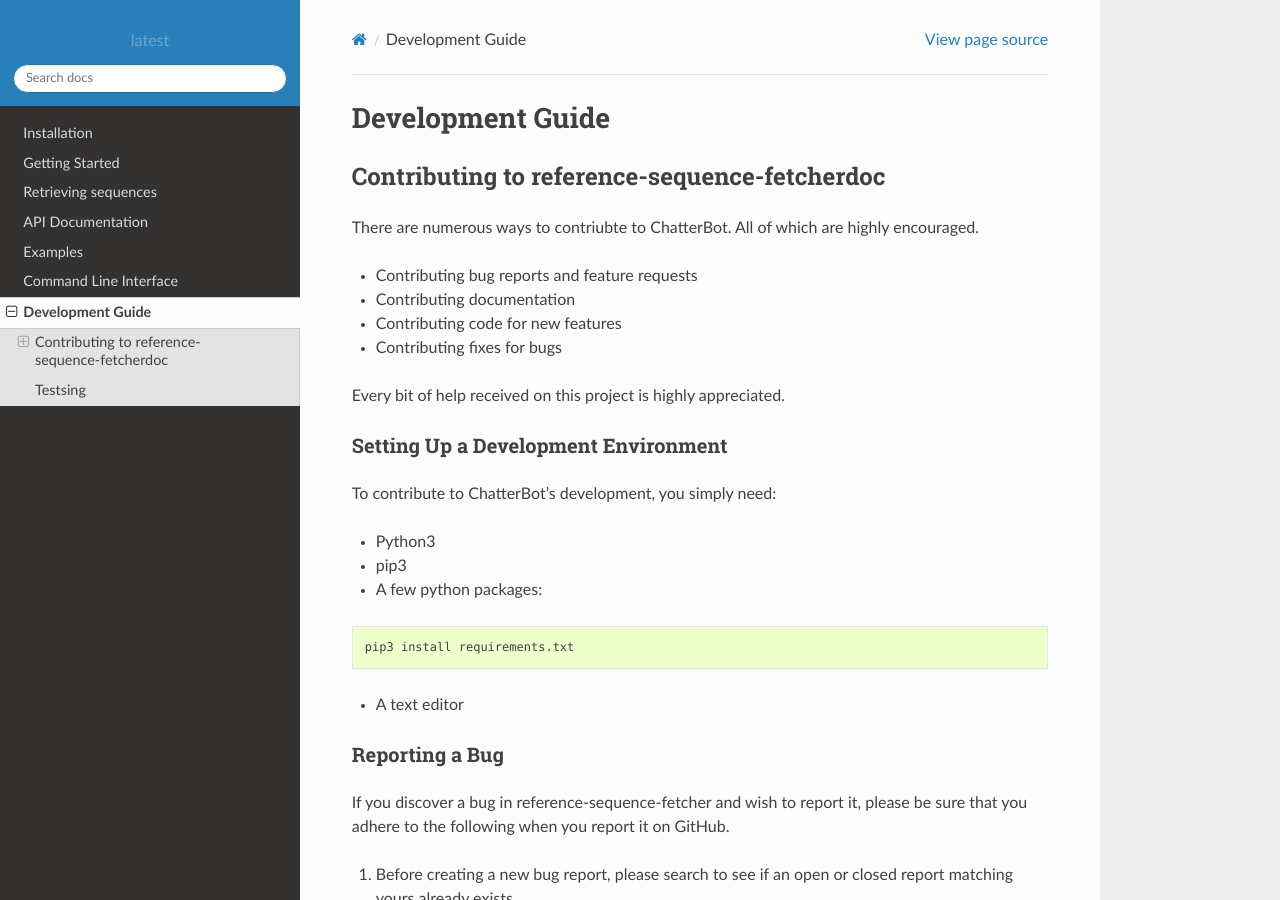
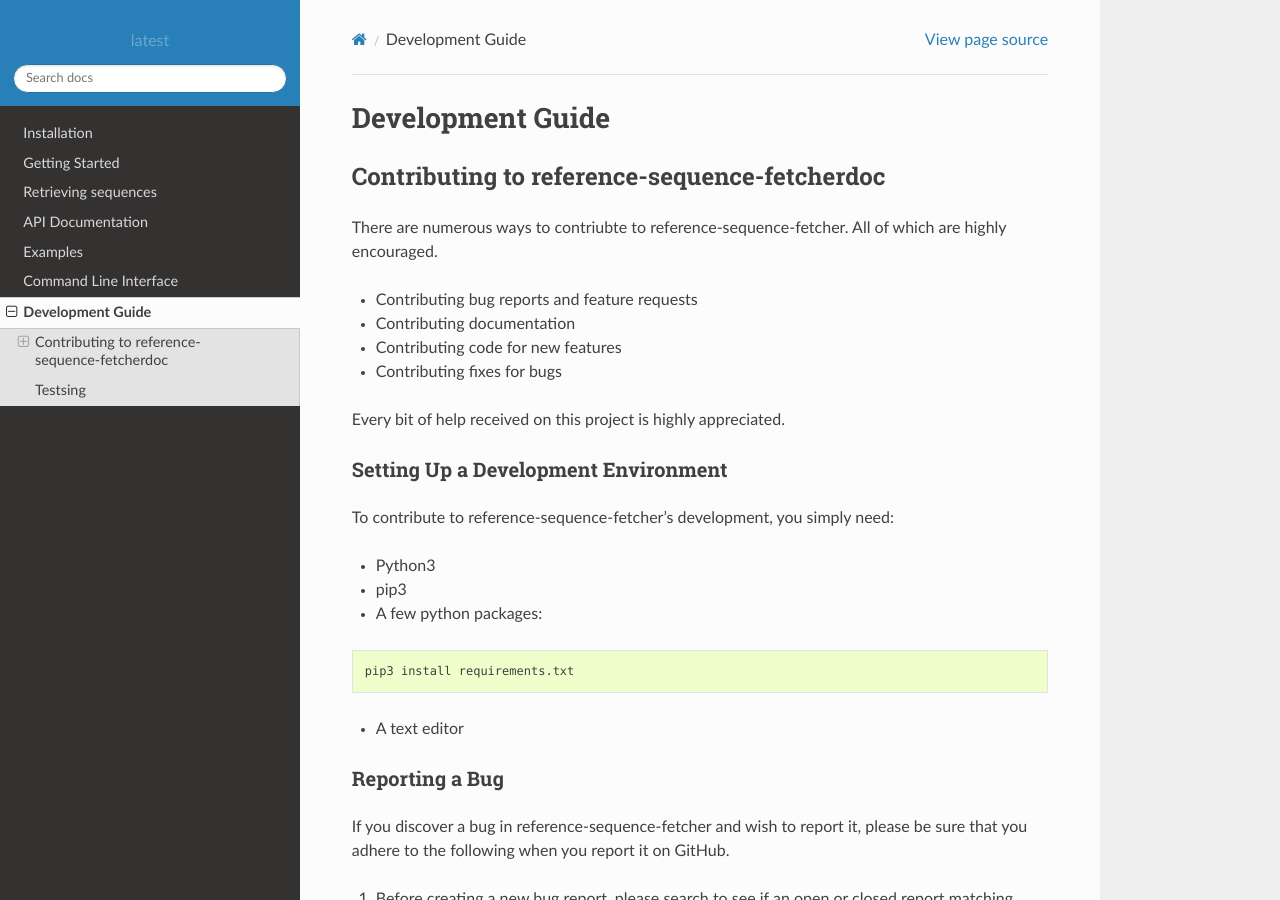
Before and after one commit to someshc8i/reference-sequence-fetcher, a Sphinx documentation site: the page built from docs/development.rst, in a window 1280 px wide and 900 px high. Built offline with Sphinx 7.4.7 and the Read the Docs theme 2.0.0, drawn with Linux system fonts in a browser that asks for light colours.

Commit message:
small bug

```diff
--- a/docs/development.rst
+++ b/docs/development.rst
@@ -6,7 +6,7 @@
 =============================================
 
 
-There are numerous ways to contriubte to ChatterBot. All of which are highly encouraged.
+There are numerous ways to contriubte to reference-sequence-fetcher. All of which are highly encouraged.
 
 - Contributing bug reports and feature requests
 
@@ -22,7 +22,7 @@
 Setting Up a Development Environment
 ------------------------------------
 
-To contribute to ChatterBot's development, you simply need:
+To contribute to reference-sequence-fetcher's development, you simply need:
 
 - Python3
 
```
